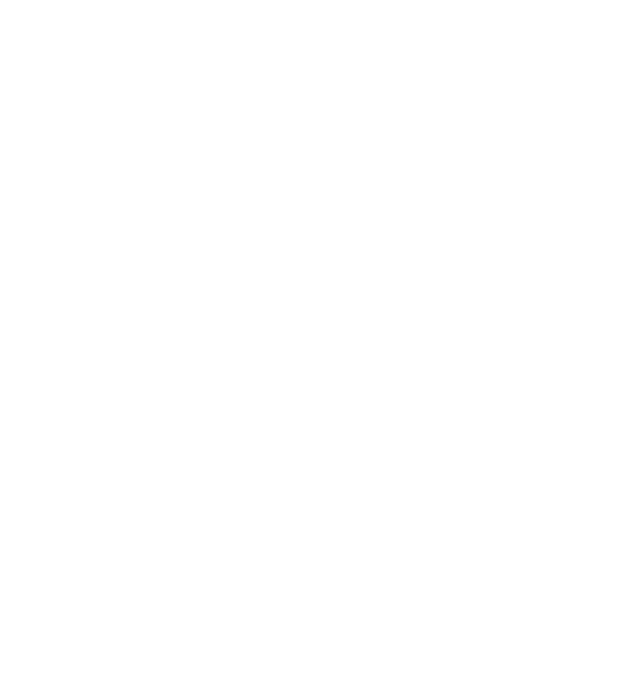
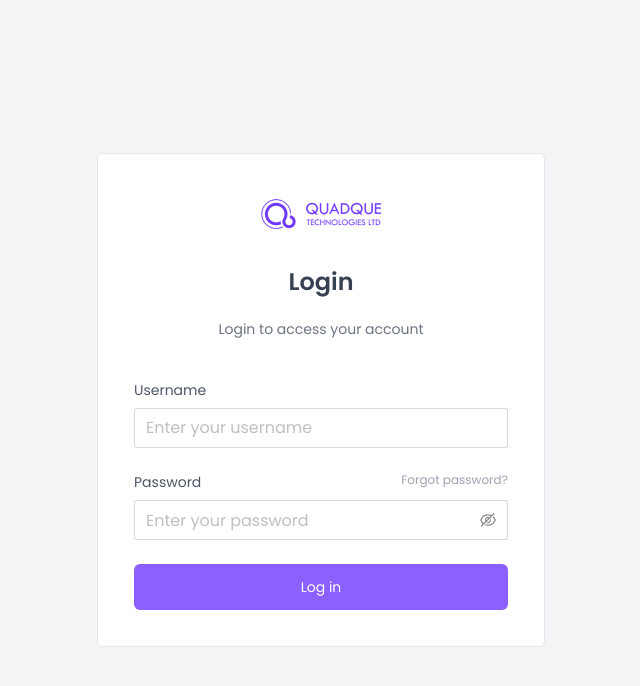
Before and after one commit to mhmalvi/nexus-crm-client, a React (Create React App) app: page /login in a window 1280 px wide. Before the commit this address had no page. Shown: the top 686 px of the page, without its empty margins (319-959 px from the left). Built offline with nearby package versions, Linux system fonts and the light colour scheme.

Commit message:
feat: login page added

```diff
--- a/src/App.jsx
+++ b/src/App.jsx
@@ -1,15 +1,17 @@
 import "antd/dist/antd.css";
 import { Route, Routes } from "react-router-dom";
 import "./App.css";
-import LandingPage from "./Pages/LandingPage";
 import "slick-carousel/slick/slick-theme.css";
 import "slick-carousel/slick/slick.css";
+import LandingPage from "./Pages/LandingPage";
+import Login from "./Pages/Authentication/Login/Login";
 
 function App() {
   return (
     <div>
       <Routes>
-        <Route path='/' element={<LandingPage />} />
+        <Route path="/" element={<LandingPage />} />
+        <Route path="/login" element={<Login />} />
       </Routes>
     </div>
   );
--- /dev/null
+++ b/src/Pages/Authentication/Login/Login.jsx
@@ -0,0 +1,102 @@
+import { Input } from "antd";
+import React from "react";
+import { Link } from "react-router-dom";
+import brandLogo from "../../../assets/Images/QQ.png";
+
+const Login = () => {
+  // const [data, setData] = useState({
+  //   username: "",
+  //   password: "",
+  // });
+  // const [error, setError] = useState("");
+
+  return (
+    <div className="flex justify-center items-center h-screen bg-gray-100">
+      <div className="container max-w-md border border-gray-200 rounded-md p-3 bg-white">
+        <div className="pb-3 pt-8">
+          <div className="flex flex-col items-center">
+            {/* <h1 className="text-lg">Welcome to</h1> */}
+            {/* <span className="text-2xl">Quadque Technologies Limited</span> */}
+            <img src={brandLogo} alt="" />
+          </div>
+        </div>
+        <div className="text-center my-6">
+          <h1 className="text-2xl font-semibold text-gray-700 font-poppins">
+            Login
+          </h1>
+          <p className="text-gray-500 pt-2 pb-4 font-poppins">
+            Login to access your account
+          </p>
+        </div>
+
+        <div className="m-6">
+          <form className="mb-4">
+            <div className="mb-6 font-poppins">
+              <label
+                htmlFor="email"
+                className="block mb-2 text-sm text-gray-600"
+              >
+                Username
+              </label>
+              <Input
+                // type="password"
+                size="large"
+                name="username"
+                id="username"
+                placeholder="Enter your username"
+                className="w-full px-6 py-2 placeholder-gray-600 border bg-gray-100 border-gray-300 rounded-md focus:outline-none focus:border-brand-color"
+                required
+              />
+              {/* <input
+                type="text"
+                name="username"
+                id="username"
+                placeholder="Enter Your Username"
+                className="w-full px-3 py-2 placeholder-gray-600 border bg-gray-100 rounded-md focus:outline-none focus:border-brand-color"
+                required
+              /> */}
+            </div>
+            <div className="mb-6 font-poppins">
+              <div className="flex justify-between mb-2">
+                <label htmlFor="password" className="text-sm text-gray-600">
+                  Password
+                </label>
+                <Link
+                  to="/login"
+                  className="text-xs text-gray-400 focus:outline-none"
+                >
+                  Forgot password?
+                </Link>
+              </div>
+              <Input.Password
+                // type="password"
+                size="large"
+                name="password"
+                id="password"
+                placeholder="Enter your password"
+                className="w-full px-6 py-2 placeholder-gray-600 border bg-gray-100 border-gray-300 rounded-md focus:outline-none focus:border-brand-color"
+                required
+              />
+            </div>
+            <div className="mb-6">
+              <button
+                type="submit"
+                className="w-full p-3 text-white font-medium bg-brand-color bg-opacity-80 hover:bg-primary-800 rounded-md focus:outline-none font-poppins"
+              >
+                Log in
+              </button>
+            </div>
+            {/* <p className="text-sm text-center text-gray-400">
+                Don't have an account yet?
+                <Link to="/join" className="font-semibold ml-1.5">
+                  Sign up
+                </Link>
+              </p> */}
+          </form>
+        </div>
+      </div>
+    </div>
+  );
+};
+
+export default Login;
--- a/src/Pages/Messages/index.jsx
+++ b/src/Pages/Messages/index.jsx
@@ -7,7 +7,6 @@ const Message = ({ toggleMessage, setToggleMessage }) => {
     <div
       className="fixed top-28 -mt-2  pt-13 pb-4 shadow bg-white"
       style={{
-        // height: "65vh",
         width: "341px",
         left: "300px",
       }}
```
